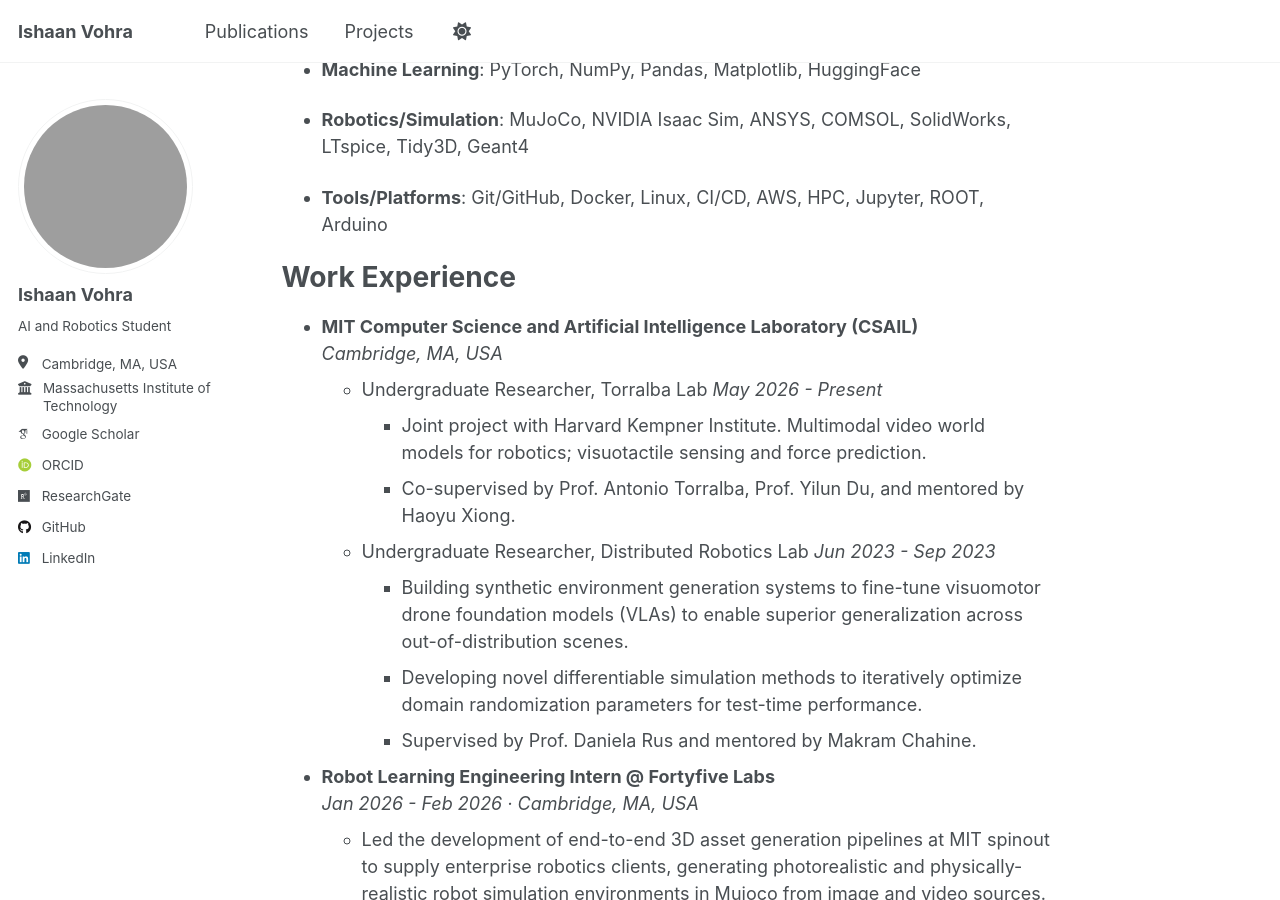
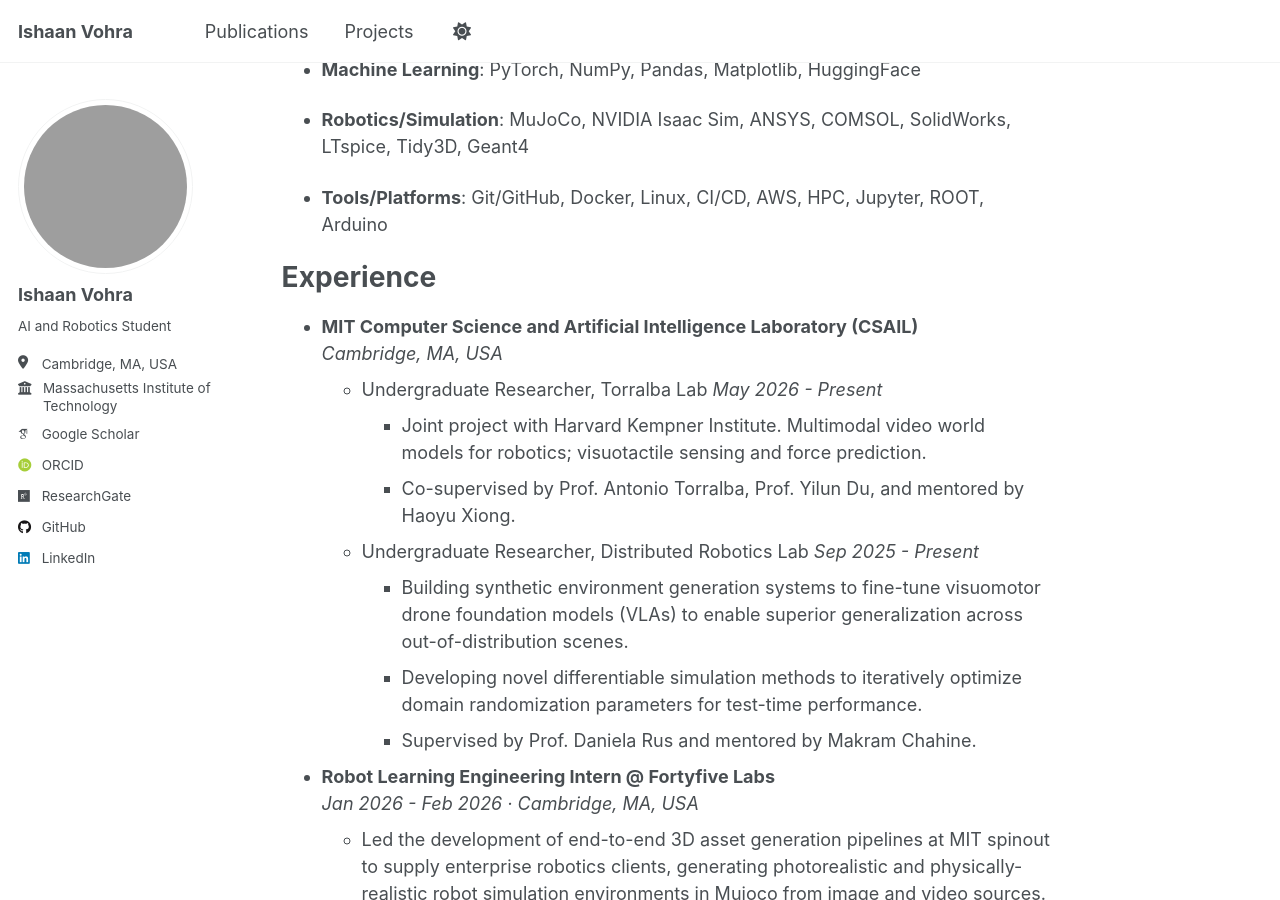
Before and after one commit to Ishaan-vohra/Ishaan-vohra.github.io, a Jekyll site: the page built from _pages/about.md, in a window 1280 px wide and 900 px high, scrolled down 537 px. Built offline with Jekyll 4.4.1, drawn with Linux system fonts in a browser that asks for light colours; some web fonts are replaced; a script that is not in the unit is left out.

Commit message:
Update about.md

```diff
--- a/_pages/about.md
+++ b/_pages/about.md
@@ -28,7 +28,7 @@
 
 * **Tools/Platforms**: Git/GitHub, Docker, Linux, CI/CD, AWS, HPC, Jupyter, ROOT, Arduino
 
-Work Experience
+Experience
 ======
 
 * **MIT Computer Science and Artificial Intelligence Laboratory (CSAIL)**
@@ -38,7 +38,7 @@
       * Joint project with Harvard Kempner Institute. Multimodal video world models for robotics; visuotactile sensing and force prediction.
       * Co-supervised by Prof. Antonio Torralba, Prof. Yilun Du, and mentored by Haoyu Xiong.
     * Undergraduate Researcher, Distributed Robotics Lab
-      *Jun 2023 - Sep 2023*
+      *Sep 2025 - Present*
       * Building synthetic environment generation systems to fine-tune visuomotor drone foundation models (VLAs) to enable superior generalization across out-of-distribution scenes.
       * Developing novel differentiable simulation methods to iteratively optimize domain randomization parameters for test-time performance.
       * Supervised by Prof. Daniela Rus and mentored by Makram Chahine.
```
